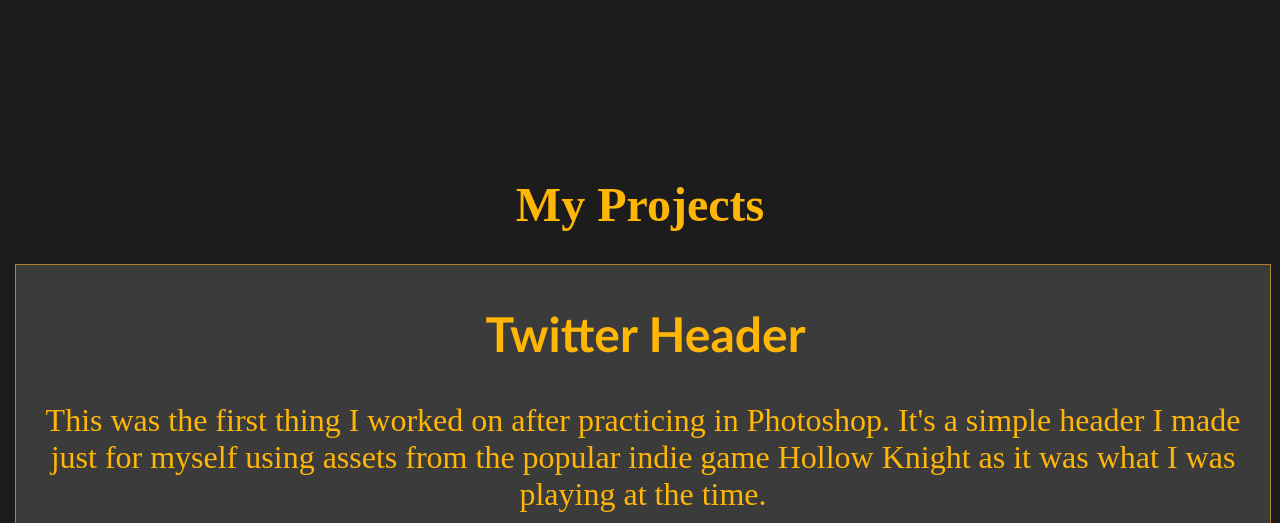
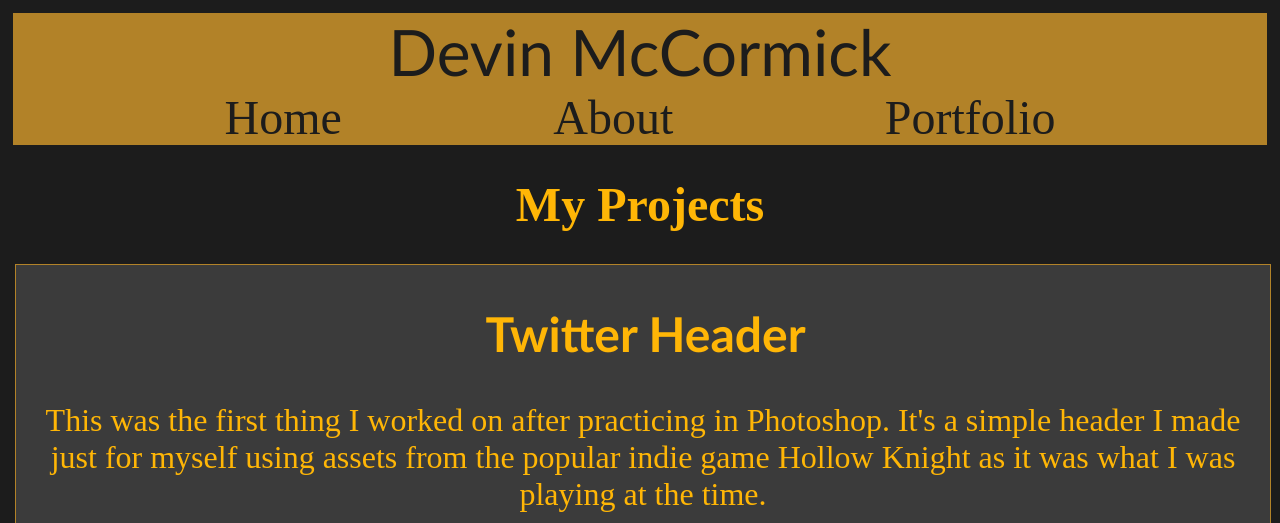
Before and after one commit to Devin-McCormick-Personal-Website/my-personal-website, a plain HTML site: page website/portfolio.html in a window 1280 px wide. Shown: the top 523 px of the page. Drawn offline with Linux system fonts and the light colour scheme.

Commit message:
changed font and background color of header

```diff
--- a/website/style.css
+++ b/website/style.css
@@ -148,3 +148,6 @@ article {
   justify-content: center;
   width: 100%;
 }
+header {
+  background-color: #b28228;
+}
```
Also changed, not shown: website/about.html (+1 -1 lines).
